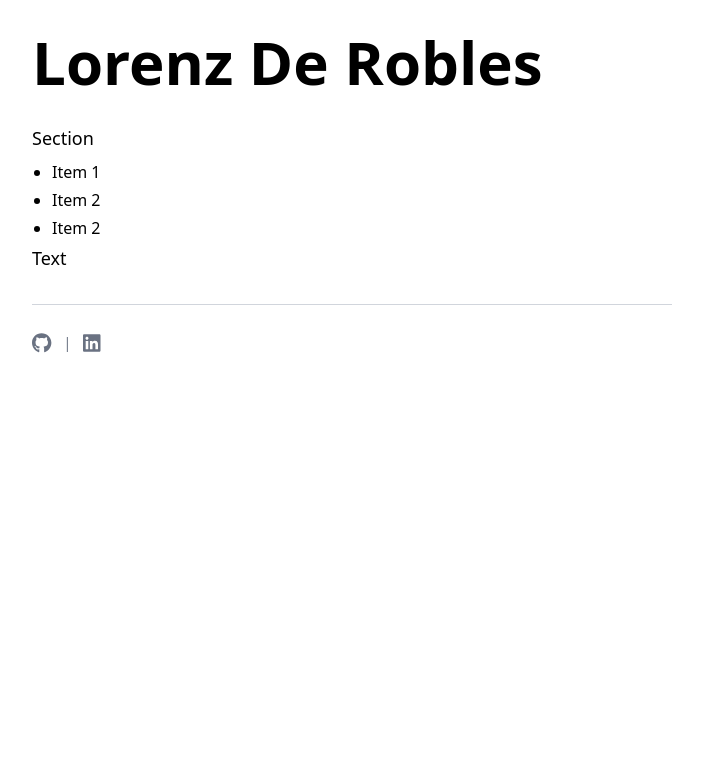
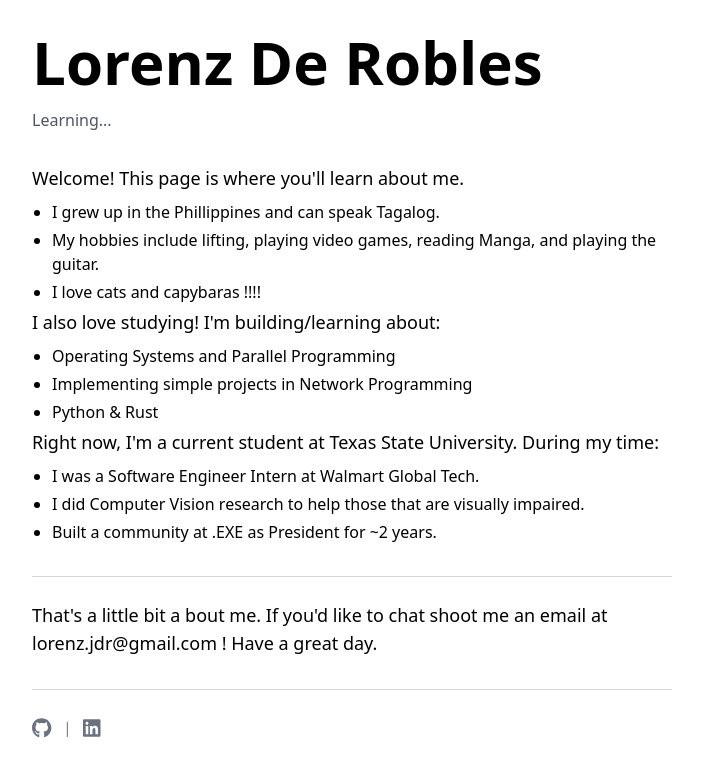
Before and after one commit to lorenzjdr/website, a React (Vite) app: page / in a window 1280 px wide. Shown: the top 776 px of the page, without its empty margins (288-991 px from the left). Built offline with nearby package versions, Linux system fonts and the light colour scheme; no server answers.

Commit message:
Filled in about me

```diff
--- a/src/Pages/Home/Home.tsx
+++ b/src/Pages/Home/Home.tsx
@@ -7,27 +7,56 @@ function Home() {
     <div className="max-w-2xl mx-auto px-4 py-8">
       <header className="mb-8">
         <h1 className="text-6xl font-bold mb-2">Lorenz De Robles</h1>
-        <p className="text-gray-600 mt-4"></p>
+        <p className="text-gray-600 mt-4">Learning...</p>
       </header>
 
       <main>
         <div>
           <p className="text-lg mb-2">
-            Section
+            Welcome! This page is where you'll learn about me.
           </p>
           <ul className="list-disc pl-5">
             <li className="mb-1">
-             Item 1
+            I grew up in the Phillippines and can speak Tagalog.
             </li>
             <li className="mb-1">
-             Item 2
+            My hobbies include lifting, playing video games, reading Manga, and playing the guitar.
             </li>
             <li className="mb-1">
-             Item 2
+            I love cats and capybaras !!!!
             </li>
           </ul>
           <p className="text-lg mb-2">
-            Text
+            I also love studying! I'm building/learning about:
+          </p>
+          <ul className="list-disc pl-5">
+            <li className="mb-1">
+            Operating Systems and Parallel Programming
+            </li>
+            <li className="mb-1">
+            Implementing simple projects in Network Programming
+            </li>
+            <li className="mb-1">
+            Python & Rust
+            </li>
+          </ul>
+          <p className="text-lg mb-2">
+            Right now, I'm a current student at Texas State University. During my time:
+          </p>
+          <ul className='list-disc pl-5'>
+            <li className="mb-1">
+            I was a Software Engineer Intern at Walmart Global Tech.
+            </li>
+            <li className="mb-1">
+            I did Computer Vision research to help those that are visually impaired.
+            </li>
+            <li className="mb-1">
+            Built a community at .EXE as President for ~2 years.
+            </li>
+          </ul>
+          <hr className="mt-8 mb-6 border-gray-300" />
+          <p className="text-lg mb-2">
+            That's a little bit a bout me. If you'd like to chat shoot me an email at lorenz.jdr@gmail.com ! Have a great day.
           </p>
         </div>
       </main>
```
